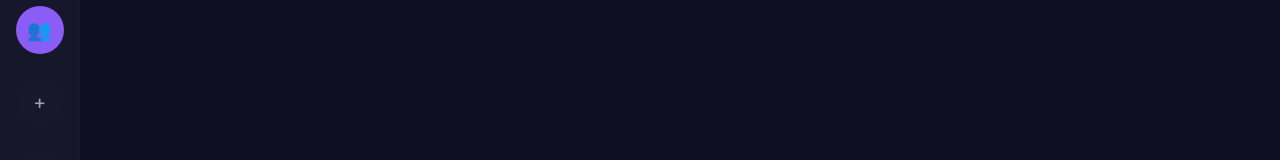
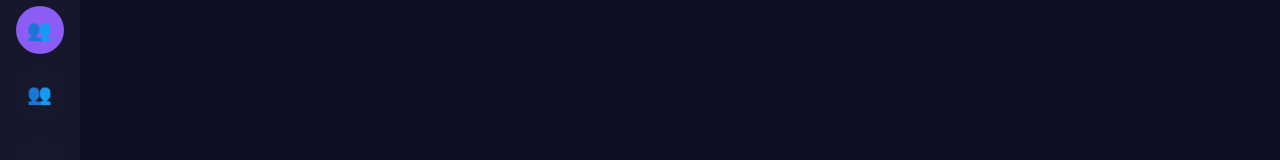
Before and after one commit to nupnupmon/crm_work_sep_21, a Next.js app in the folder frontend/: page /agents in a window 1280 px wide. Shown: the part 602-762 px from the top of the page. Built offline with nearby package versions, Linux system fonts and the light colour scheme.

Commit message:
create manager page

```diff
--- /dev/null
+++ b/frontend/app/manager/page.tsx
@@ -0,0 +1,31 @@
+"use client";
+
+import Sidebar from "../../components/Sidebar";
+import Header from "../../components/Header";
+import StatCards from "../../components/StatCards";
+import { useAuth } from "../../contexts/AuthContext";
+import { useRouter } from "next/navigation";
+import { useEffect } from "react";
+
+export default function Dashboard() {
+  const { user, isAuthenticated, isLoading, logout } = useAuth();
+  const router = useRouter();
+  if (!isAuthenticated) {
+    router.push("/login");
+    return;
+  }
+  return (
+    <div className="min-h-screen bg-gray-900">
+      <Sidebar />
+
+      <div className="ml-20">
+        <Header user={user} onLogout={() => {}} />
+
+        <div className="p-6">
+          {/* Stats Cards */}
+          <StatCards />
+        </div>
+      </div>
+    </div>
+  );
+}
--- a/frontend/components/Sidebar.tsx
+++ b/frontend/components/Sidebar.tsx
@@ -1,29 +1,72 @@
-'use client'
+"use client";
 
-import { useState } from 'react'
-import Link from 'next/link'
-import { usePathname } from 'next/navigation'
+import { useState } from "react";
+import Link from "next/link";
+import { usePathname } from "next/navigation";
 
 const Sidebar = () => {
-  const pathname = usePathname()
-  const [isCollapsed, setIsCollapsed] = useState(false)
+  const pathname = usePathname();
+  const [isCollapsed, setIsCollapsed] = useState(false);
 
   const menuItems = [
-    { icon: '📊', label: 'Dashboard', href: '/', active: pathname === '/' },
-    { icon: '🏠', label: 'Home', href: '/home', active: pathname === '/home' },
-    { icon: '📦', label: 'Products', href: '/products', active: pathname === '/products' },
-    { icon: '📄', label: 'Orders', href: '/orders', active: pathname === '/orders' },
-    { icon: '💬', label: 'Messages', href: '/messages', active: pathname === '/messages' },
-    { icon: '📈', label: 'Analytics', href: '/analytics', active: pathname === '/analytics' },
-    { icon: '👥', label: 'Customers', href: '/customers', active: pathname === '/customers' },
-    { icon: '⚙️', label: 'Settings', href: '/settings', active: pathname === '/settings' },
-    { icon: '👥', label: 'Agents', href: '/agents', active: pathname === '/agents' },
-  ]
+    { icon: "📊", label: "Dashboard", href: "/", active: pathname === "/" },
+    { icon: "🏠", label: "Home", href: "/home", active: pathname === "/home" },
+    {
+      icon: "📦",
+      label: "Products",
+      href: "/products",
+      active: pathname === "/products",
+    },
+    {
+      icon: "📄",
+      label: "Orders",
+      href: "/orders",
+      active: pathname === "/orders",
+    },
+    {
+      icon: "💬",
+      label: "Messages",
+      href: "/messages",
+      active: pathname === "/messages",
+    },
+    {
+      icon: "📈",
+      label: "Analytics",
+      href: "/analytics",
+      active: pathname === "/analytics",
+    },
+    {
+      icon: "👥",
+      label: "Customers",
+      href: "/customers",
+      active: pathname === "/customers",
+    },
+    {
+      icon: "⚙️",
+      label: "Settings",
+      href: "/settings",
+      active: pathname === "/settings",
+    },
+    {
+      icon: "👥",
+      label: "Agents",
+      href: "/agents",
+      active: pathname === "/agents",
+    },
+    {
+      icon: "👥",
+      label: "Manager",
+      href: "/manager",
+      active: pathname === "/manager",
+    },
+  ];
 
   return (
-    <div className={`fixed left-0 top-0 h-full bg-gray-800/80 backdrop-blur-sm border-r border-gray-700/30 transition-all duration-300 z-50 ${
-      isCollapsed ? 'w-16' : 'w-20'
-    }`}>
+    <div
+      className={`fixed left-0 top-0 h-full bg-gray-800/80 backdrop-blur-sm border-r border-gray-700/30 transition-all duration-300 z-50 ${
+        isCollapsed ? "w-16" : "w-20"
+      }`}
+    >
       <div className="flex flex-col items-center py-6 space-y-6">
         {/* Logo/Brand */}
         <div className="w-12 h-12 bg-gradient-to-br from-purple-500 to-cyan-400 rounded-full flex items-center justify-center text-white font-bold text-lg">
@@ -36,8 +79,8 @@
             <Link
               key={index}
               href={item.href}
-              className={`sidebar-icon ${item.active ? 'active' : ''}`}
-              title={isCollapsed ? item.label : ''}
+              className={`sidebar-icon ${item.active ? "active" : ""}`}
+              title={isCollapsed ? item.label : ""}
             >
               <span className="text-xl">{item.icon}</span>
             </Link>
@@ -55,13 +98,13 @@
         <button
           onClick={() => setIsCollapsed(!isCollapsed)}
           className="sidebar-icon"
-          title={isCollapsed ? 'Expand' : 'Collapse'}
+          title={isCollapsed ? "Expand" : "Collapse"}
         >
-          <span className="text-sm">{isCollapsed ? '→' : '←'}</span>
+          <span className="text-sm">{isCollapsed ? "→" : "←"}</span>
         </button>
       </div>
     </div>
-  )
-}
+  );
+};
 
-export default Sidebar
+export default Sidebar;
```
